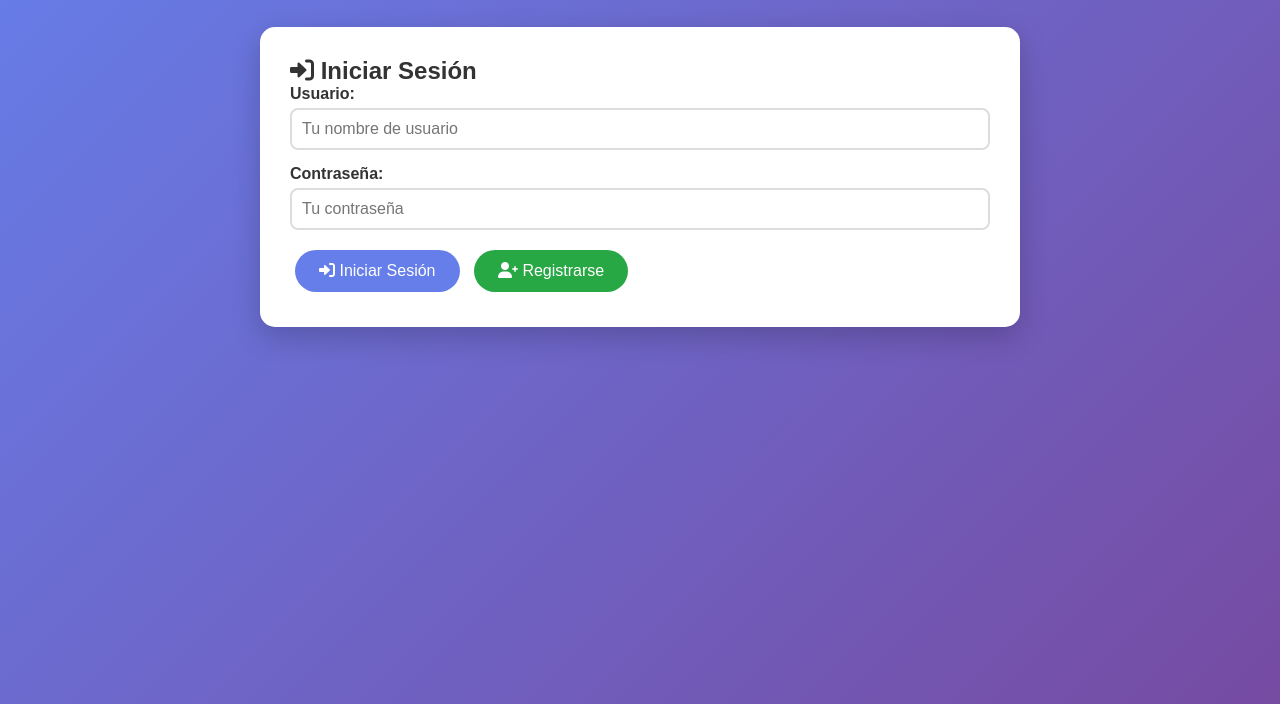
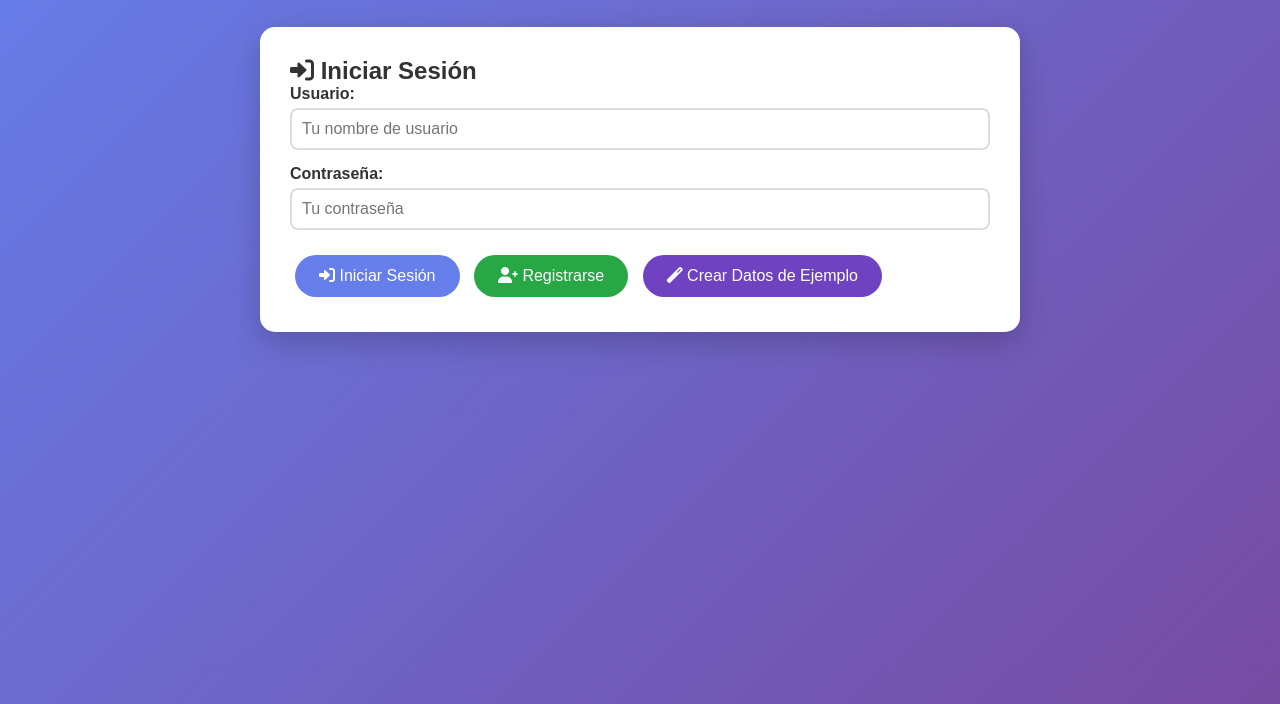
Before and after one commit to Pato0205-jose/HeroesYMascotas, a website: page game-offline.html in a window 1280 px wide. Shown: the part 96-800 px from the top of the page. Drawn offline with Linux system fonts and the light colour scheme.

Commit message:
Agregar botón para crear datos de ejemplo

```diff
--- a/game-offline.html
+++ b/game-offline.html
@@ -289,6 +289,9 @@
             </button>
             <button class="btn btn-success" onclick="showRegister()">
                 <i class="fas fa-user-plus"></i> Registrarse
+            </button>
+            <button class="btn" onclick="createSampleData()" style="background: #6f42c1; margin-top: 10px;">
+                <i class="fas fa-magic"></i> Crear Datos de Ejemplo
             </button>
         </div>
 
@@ -633,6 +636,13 @@
             nextHeroId = 4;
             nextPetId = 5;
             saveData();
+
+            // Mostrar mensaje de confirmación
+            showStatus('login-status', '¡Datos de ejemplo creados! Ahora puedes hacer login con: superman/1234, batman/1234, spiderman/1234', 'success');
+
+            // Limpiar campos
+            document.getElementById('username').value = '';
+            document.getElementById('password').value = '';
         }
 
         // Guardar datos
@@ -1173,6 +1183,10 @@
         document.addEventListener('DOMContentLoaded', function() {
             loadSavedData();
 
+            // Verificar si los datos se cargaron correctamente
+            console.log('Héroes cargados:', heroes);
+            console.log('Mascotas cargadas:', pets);
+
             const savedHeroId = localStorage.getItem('currentHeroId');
             if (savedHeroId) {
                 currentHeroId = parseInt(savedHeroId);
```
